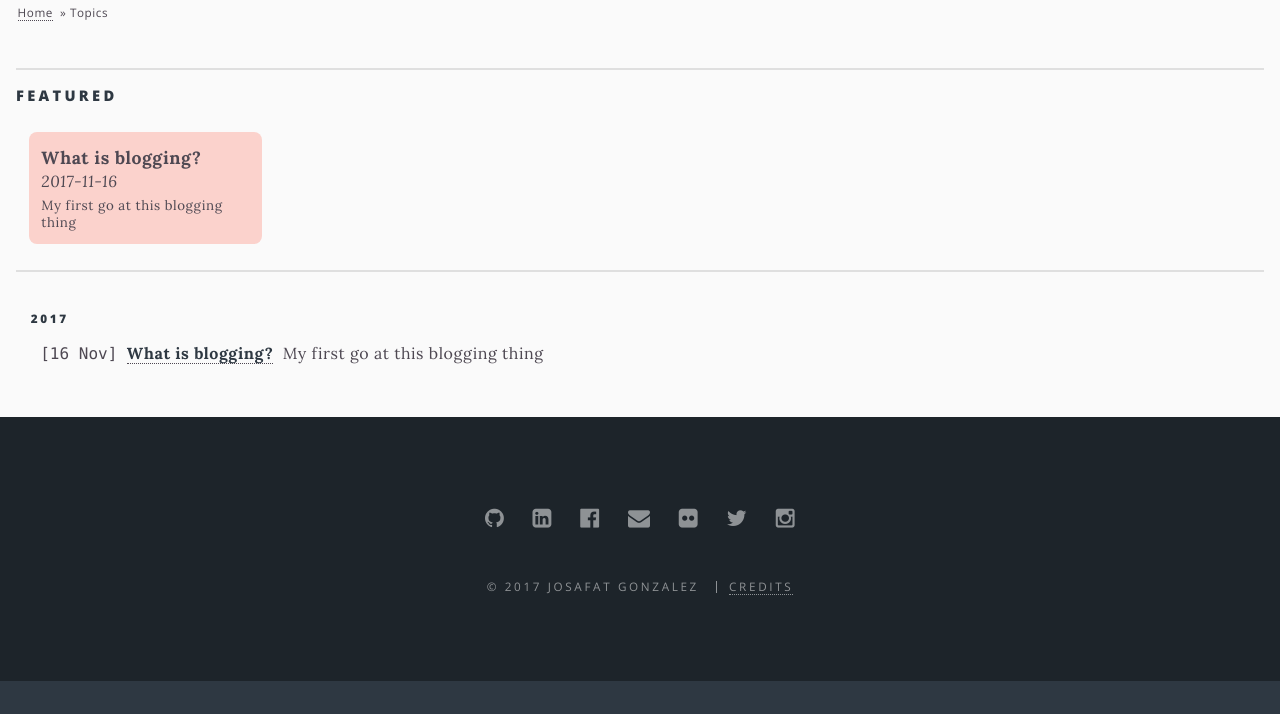
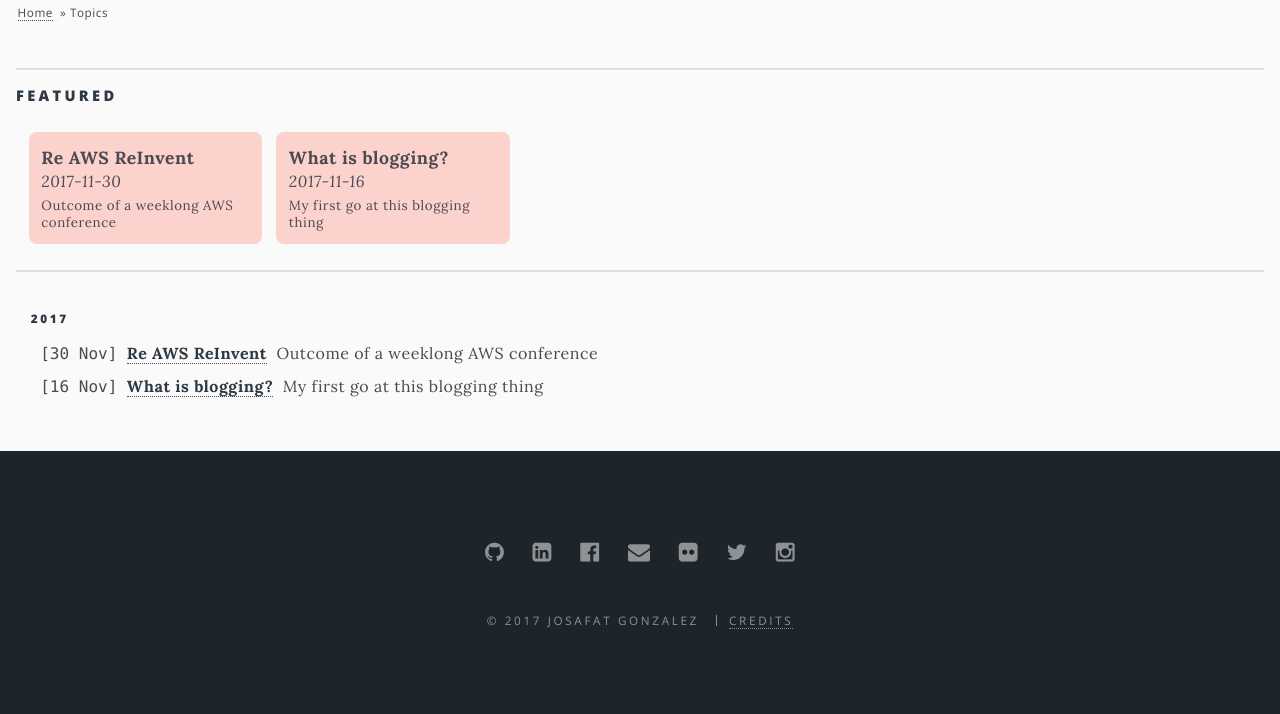
Before and after one commit to josagonzalez/josagonzalez.github.io, a Jekyll site: the page built from _pages/topics.html, in a window 1280 px wide and 1075 px high. Shown: the part 361-1075 px from the top of the window. Built offline with Jekyll 4.4.1, drawn with Linux system fonts in a browser that asks for light colours; part of the change alters nothing that is shown.

Commit message:
aws reinvent post

```diff
--- a/_config.yml
+++ b/_config.yml
@@ -119,3 +119,6 @@ defaults:
 # to initialize arrays in assignments (assign myarr = site.empty_array)
 # (easier to grok than assign myarr = '' | split',')
 empty_array: []
+
+plugins:
+  - jemoji
--- /dev/null
+++ b/_posts/2017-11-30-re-aws-re-invent.md
@@ -0,0 +1,28 @@
+---
+title: Re AWS ReInvent
+excerpt: Outcome of a weeklong AWS conference
+author: josagonzalez
+tags: featured
+background-image: reinvent-vegas.jpg
+categories:
+  - topics
+#date/lastupdated are optional
+#date: 2017-11-30 12:15:41
+#lastupdated: 2017-11-30 12:15:41
+---
+
+I'm wrapping up at [AWS re:Invent](https://reinvent.awsevents.com) this week and I'm eager to get back to work on Monday and start implementing some of the stuff I learned and ideas I got from different presenters and with new products.
+
+Just a few months ago I was a total AWS n00b. I went to BlackHat and took a cloud security course all in AWS and learned a lot of the basics, but I didn't know a lot about the tools and services that AWS offers. But this week, I was able to solidify a lot of the knowledge I've been gaining from my day-to-day and got to play with some neat tools that will hopefully aid in getting our security practice where it needs to be at VividCortex.
+
+At the top of my list is [GuardDuty](https://aws.amazon.com/guardduty/), a new managed Threat Detection tool that uses machine learning to detect unauthorized or malicious behavior. The amazing part of it is its completely serverless, and goes to work at the flip of a switch. No setup, no agents, no central server, no nothing!
+
+Next up is [Macie](https://aws.amazon.com/macie/), another machine learning service that discovers, classifies, and protects sensitive data in S3. I learned about Macie a couple months ago when it was first released, but I didn't think it really fit our needs at VividCortex. After talking to some Macie engineers, I realized it can definitely fit our architecture and it will be very valuable in one of my upcoming projects. I'm super stoked to give it a try!
+
+A couple other tools that I want to make use of is [Config](https://aws.amazon.com/config/) and [Inspector](https://aws.amazon.com/inspector/). Config will allow us to assess, audit, and evaluate configurations in AWS and Inspector will help with running security assessments.
+
+First thing I need to do when I get back (and maybe on the flight home), will be read the AWS Security whitepaper. Don't ask why I haven't read it yet! GuardDuty and Macie should fit seamlessly into our current architecture, and I can use the suggestions from the whitepaper to move toward an environment where we can leverage Config and Inspector.
+
+After spending a week at re:Invent almost exclusively on the security track, I am finally seeing how we can fully leverage these AWS tools in our environment. I see the value in them and how they will help us get to a useful SecDevOps practice. Wish me luck as I embark on this journey! :sailboat:
+
+.josa
```
Also changed, not shown: images/reinvent-vegas.jpg (added).
